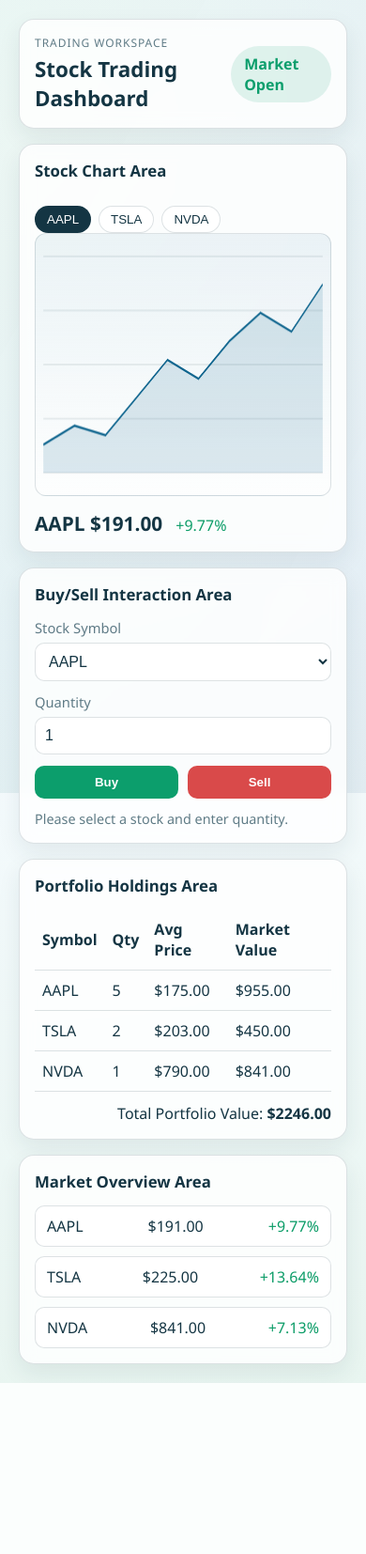
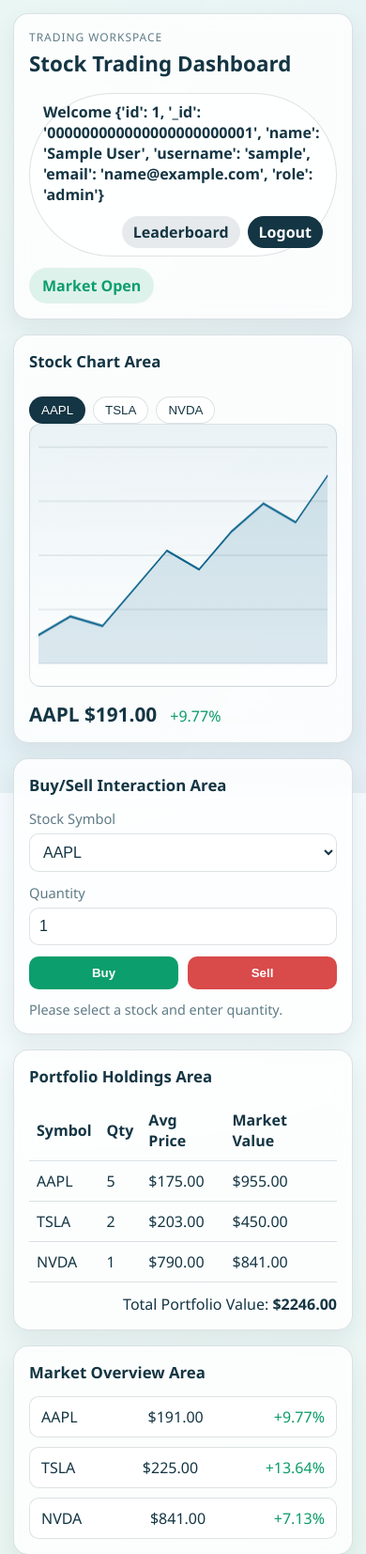
Before and after one commit to ElliotZhangzr/CITS5505_project_1, a Flask app: page /dashboard in a window 390 px wide. Shown: the top 1654 px of the page at 94% size. Before the commit the page ends 1472 px from the top, so only its background shows below. Run offline with Flask 3, Linux system fonts and the light colour scheme; the visitor is signed in with stand-in values (Sample User, id 1).

Commit message:
fix dashboard bugs

```diff
--- a/app.py
+++ b/app.py
@@ -15,7 +15,7 @@ def login():
         for user, data in users.items():
             if (username == user or username == data["email"]) and password == data["password"]:
                 session["user"] = user
-                return redirect("/")
+                return redirect("/dashboard")
 
         return render_template("fail.html")
 
@@ -45,16 +45,22 @@ def register():
 @app.route("/")
 def home():
     if "user" in session:
-        return f'''
-            <h2>Welcome {session["user"]}</h2>
-            <a href="/logout"><button>Logout</button></a>
-        '''
+        return redirect("/dashboard")
     return redirect("/login")
 
 
 @app.route("/dashboard")
 def dashboard():
+    if "user" not in session:
+        return redirect("/login")
     return render_template("dashboard.html")
+
+
+@app.route("/leaderboard")
+def leaderboard():
+    if "user" not in session:
+        return redirect("/login")
+    return render_template("leaderboard.html")
 
 
 # logout
--- a/static/dashboard.css
+++ b/static/dashboard.css
@@ -55,6 +55,60 @@ body {
     display: flex;
     justify-content: space-between;
     align-items: center;
+    gap: 16px;
+    flex-wrap: wrap;
+}
+
+.header-actions {
+    display: flex;
+    align-items: center;
+    gap: 12px;
+    flex-wrap: wrap;
+    justify-content: flex-end;
+}
+
+.user-panel {
+    display: flex;
+    align-items: center;
+    gap: 12px;
+    padding: 8px 14px;
+    border: 1px solid var(--line);
+    border-radius: 999px;
+    background: rgba(255, 255, 255, 0.72);
+}
+
+.welcome-text {
+    margin: 0;
+    font-weight: 600;
+    color: var(--ink);
+}
+
+.user-links {
+    display: flex;
+    align-items: center;
+    gap: 8px;
+}
+
+.action-link {
+    display: inline-flex;
+    align-items: center;
+    justify-content: center;
+    min-height: 34px;
+    padding: 0 12px;
+    border-radius: 999px;
+    background: var(--ink);
+    color: #fff;
+    text-decoration: none;
+    font-weight: 600;
+}
+
+.action-link.secondary {
+    background: rgba(20, 53, 67, 0.1);
+    color: var(--ink);
+}
+
+.action-link:hover {
+    opacity: 0.92;
 }
 
 .kicker {
@@ -240,6 +294,37 @@ td {
     padding: 10px 12px;
 }
 
+@media (max-width: 900px) {
+    .chart-area,
+    .trade-area,
+    .holding-area,
+    .market-area {
+        grid-column: 1 / -1;
+    }
+}
+
+@media (max-width: 640px) {
+    .dashboard {
+        padding: 14px;
+    }
+
+    .header-actions {
+        width: 100%;
+        justify-content: space-between;
+    }
+
+    .user-panel {
+        width: 100%;
+        justify-content: space-between;
+        flex-wrap: wrap;
+    }
+
+    .user-links {
+        width: 100%;
+        justify-content: flex-end;
+    }
+}
+
 .delta.up {
     color: var(--up);
 }
--- a/templates/dashboard.html
+++ b/templates/dashboard.html
@@ -15,7 +15,16 @@
                 <p class="kicker">Trading Workspace</p>
                 <h1>Stock Trading Dashboard</h1>
             </div>
-            <div class="market-pill" id="marketStatus">Market Open</div>
+            <div class="header-actions">
+                <div class="user-panel">
+                    <p class="welcome-text">Welcome {{ session["user"] }}</p>
+                    <div class="user-links">
+                        <a class="action-link secondary" href="/leaderboard">Leaderboard</a>
+                        <a class="action-link" href="/logout">Logout</a>
+                    </div>
+                </div>
+                <div class="market-pill" id="marketStatus">Market Open</div>
+            </div>
         </header>
 
         <section class="panel chart-area" aria-labelledby="chart-title">
```
